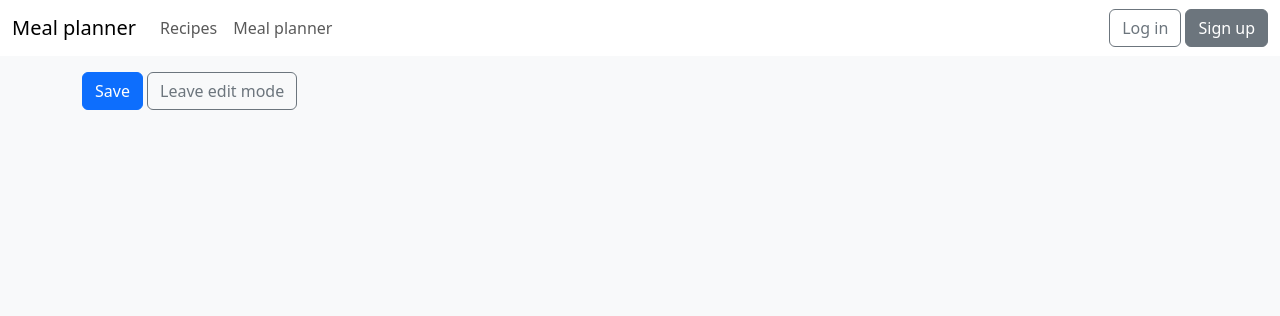
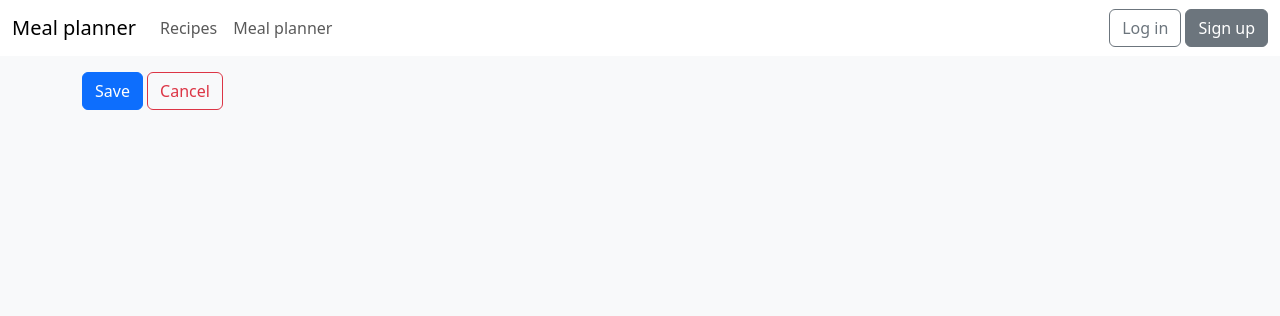
Before and after one commit to ben-oldham1/Meal-planner-software-project, a Django app: template mealplanner/templates/mealplanner/mealplan_edit.html in a window 1280 px wide. Shown: the top 316 px of the page. Run offline with Django 5.2, Linux system fonts and the light colour scheme; the template is opened without the code that fills it, so the values that code supplies are empty.

Commit message:
Update button text

```diff
--- a/mealplanner/templates/mealplanner/mealplan_edit.html
+++ b/mealplanner/templates/mealplanner/mealplan_edit.html
@@ -31,7 +31,7 @@ View mealplan
 </div>
 
 <button onclick="saveMealPlan()" class="btn btn-primary">Save</button>
-<a class="btn btn-outline-secondary" href="{% url 'mealplan_detail' mealplan.id %}">Leave edit mode</a>
+<a class="btn btn-outline-danger" href="{% url 'mealplan_detail' mealplan.id %}">Cancel</a>
 
 
 <script>
```
